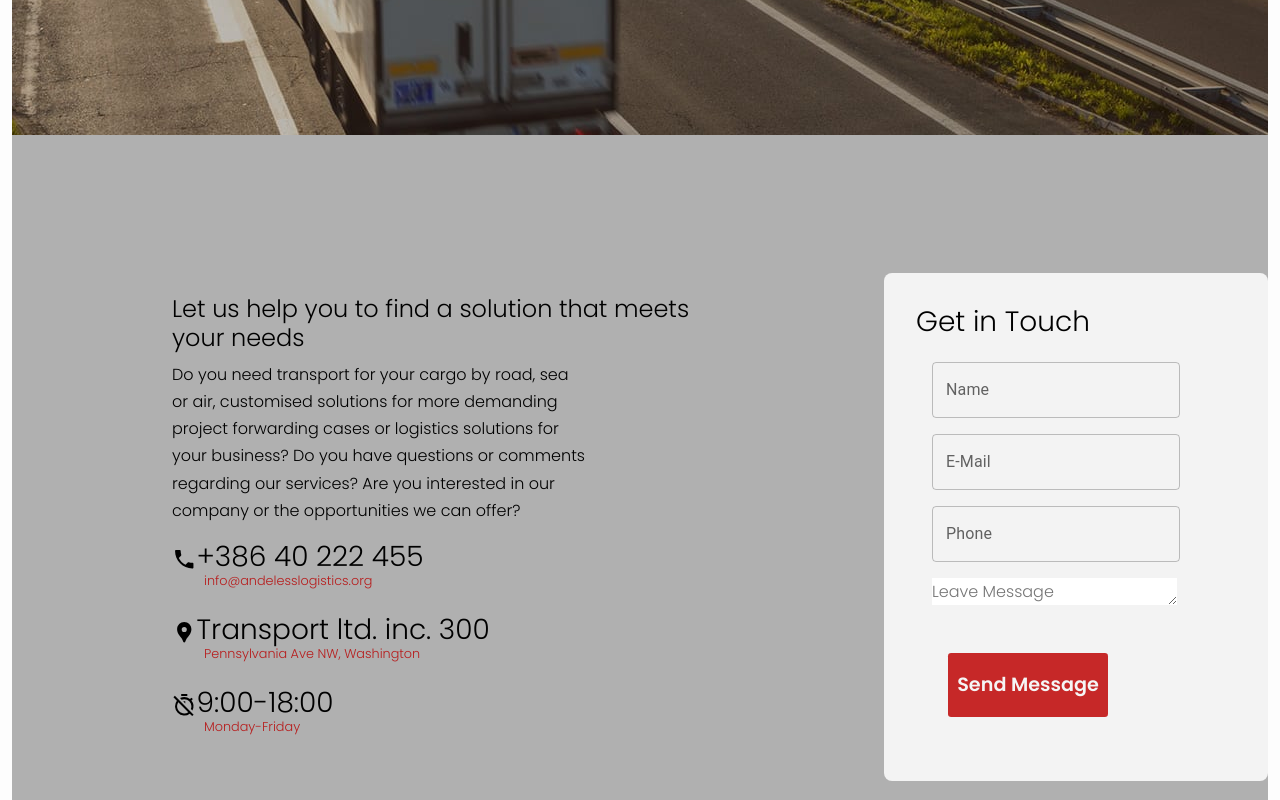
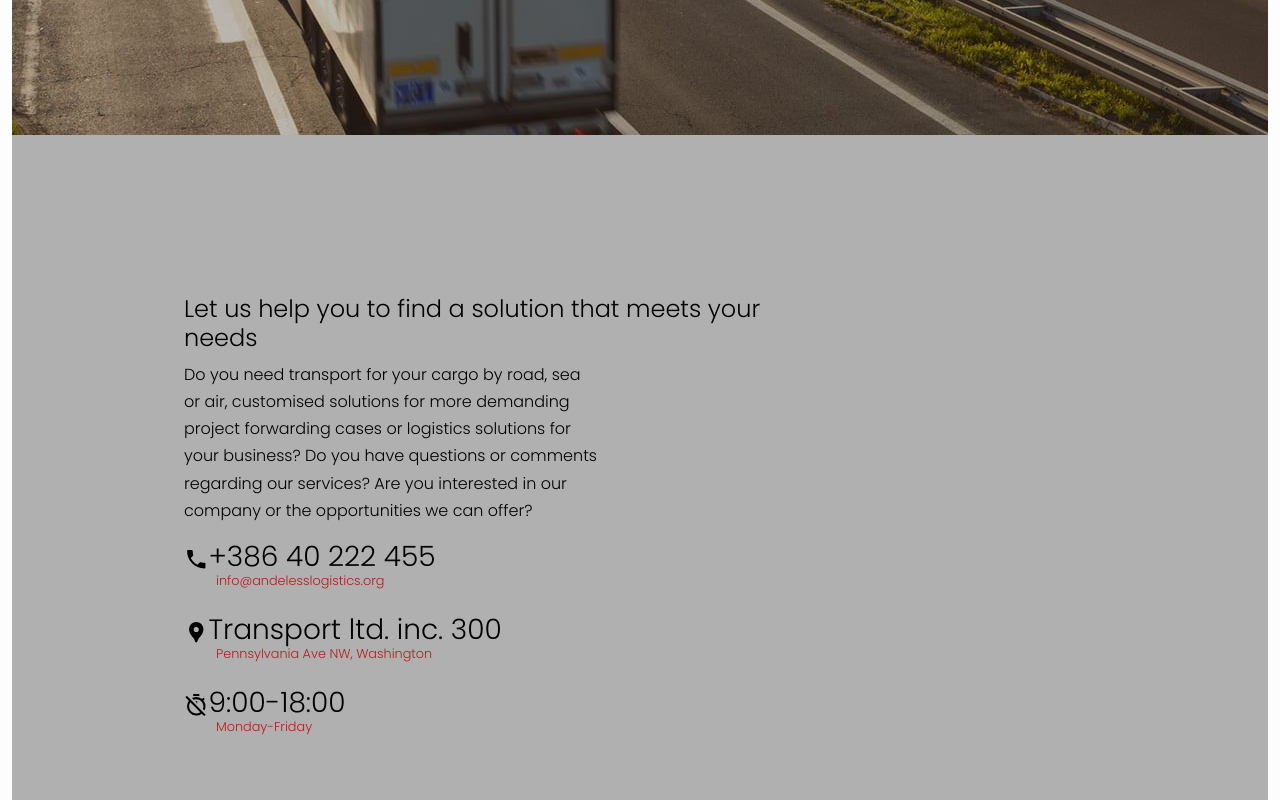
Before and after one commit to Roche001/Logistics-company, a React (Create React App) app: page / in a window 1280 px wide. Shown: the part 3020-3820 px from the top of the page. Built offline with nearby package versions, Linux system fonts and the light colour scheme.

Commit message:
update changes

```diff
--- a/src/components/home/Home.jsx
+++ b/src/components/home/Home.jsx
@@ -422,8 +422,9 @@ const Home = () => {
           </div>
         )}
       </div>
-      <div className="find">
-        <div className="find-container">
+      <div className="find container-fluid">
+        <div className="row">
+          <div className="find-container col-sm-6">
             <h4>Let us help you to find a solution that meets your needs</h4>
             <p>
               Do you need transport for your cargo by road, sea
@@ -456,12 +457,16 @@ const Home = () => {
               </h3>
             </div>
           </div>
-        <div className="find-container-a">
+          <div className="find-container-a col-sm-6">
             <h3>Get in Touch</h3>
 
             <List sx={style} component="nav" aria-label="mailbox folders">
               <ListItem button>
-              <TextField id="outlined-basic" label="Name" variant="outlined" />
+                <TextField
+                  id="outlined-basic"
+                  label="Name"
+                  variant="outlined"
+                />
               </ListItem>
               <ListItem button>
                 <TextField
@@ -471,7 +476,11 @@ const Home = () => {
                 />
               </ListItem>
               <ListItem button>
-              <TextField id="outlined-basic" label="Phone" variant="outlined" />
+                <TextField
+                  id="outlined-basic"
+                  label="Phone"
+                  variant="outlined"
+                />
               </ListItem>
               <ListItem button>
                 <TextareaAutosize
@@ -483,6 +492,7 @@ const Home = () => {
             </List>
 
             <div className="button">Send Message</div>
+          </div>
         </div>
       </div>
       <div className="news">
```
Lines whose indentation alone changed are shown as unchanged.
